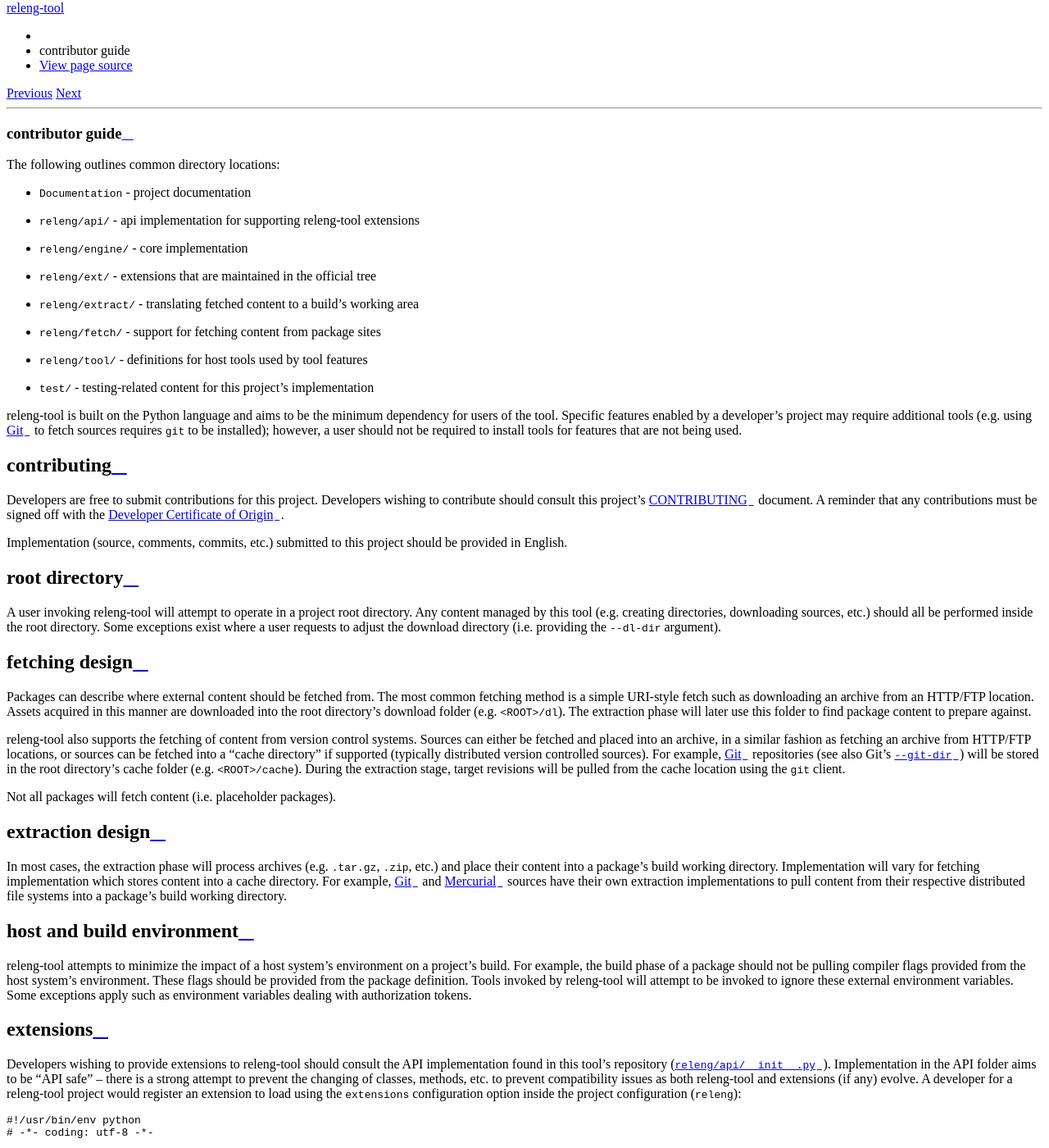
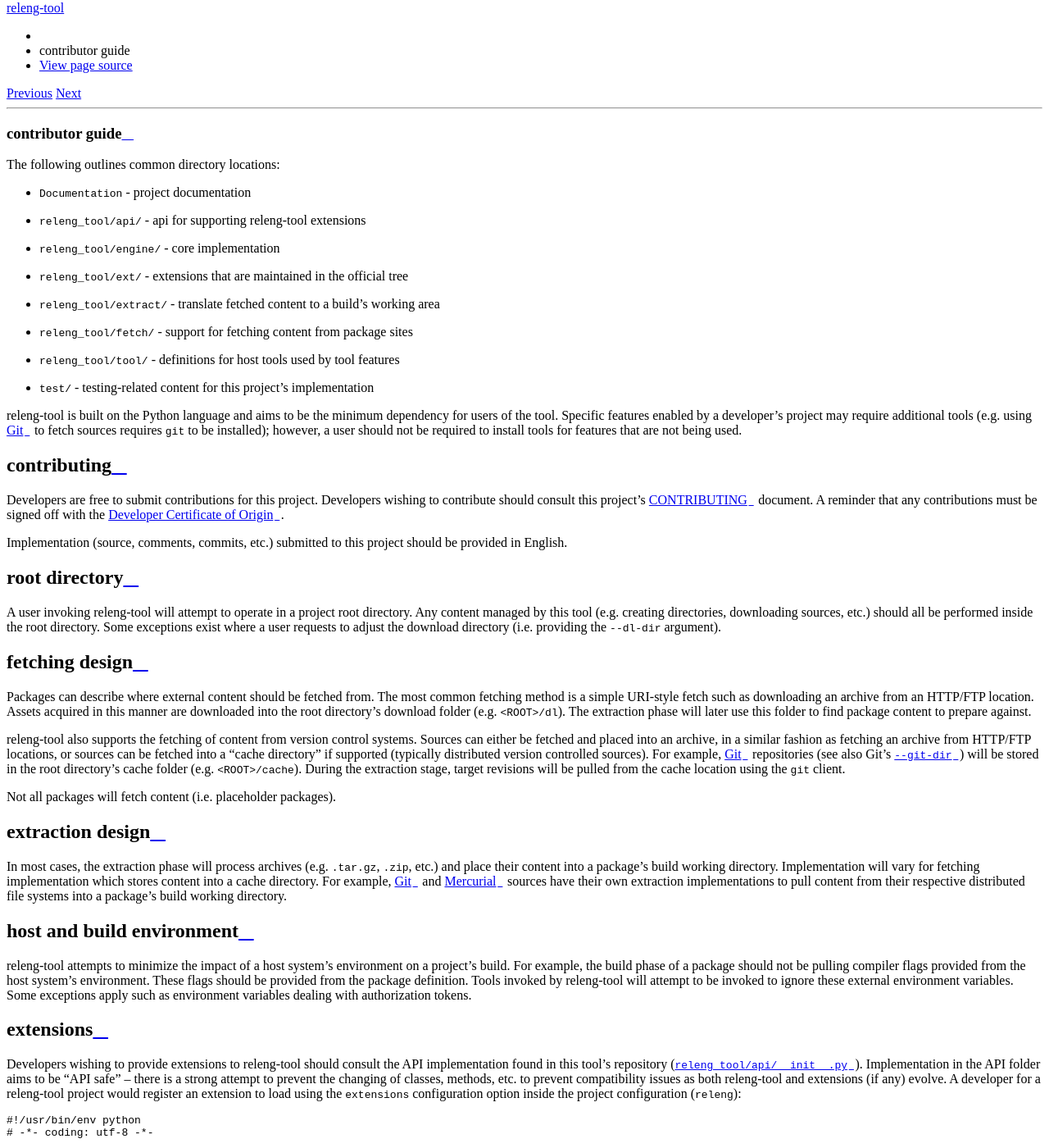
Before and after one commit to releng-tool/releng-tool, a Sphinx documentation site: the page built from Documentation/contributor-guide.rst, in a window 1280 px wide and 1400 px high, scrolled down 812 px. Shown: the whole window at 82% size. Built offline with Sphinx 7.4.7 and the Read the Docs theme 2.0.0, drawn with Linux system fonts in a browser that asks for light colours.

Commit message:
Documentation: update namespace paths
The switch from the `releng` to the `releng_tool` namespace failed to
update the contributors guide documentation; updating as well.

Signed-off-by: James Knight <james.d.knight@live.com>
(cherry picked from commit cb5e38470c60a7627c558b2bc7d86e52a172474a)

```diff
--- a/Documentation/contributor-guide.rst
+++ b/Documentation/contributor-guide.rst
@@ -4,12 +4,12 @@
 The following outlines common directory locations:
 
 - ``Documentation`` - project documentation
-- ``releng/api/`` - api implementation for supporting releng-tool extensions
-- ``releng/engine/`` - core implementation
-- ``releng/ext/`` - extensions that are maintained in the official tree
-- ``releng/extract/`` - translating fetched content to a build's working area
-- ``releng/fetch/`` - support for fetching content from package sites
-- ``releng/tool/`` - definitions for host tools used by tool features
+- ``releng_tool/api/`` - api for supporting releng-tool extensions
+- ``releng_tool/engine/`` - core implementation
+- ``releng_tool/ext/`` - extensions that are maintained in the official tree
+- ``releng_tool/extract/`` - translate fetched content to a build's working area
+- ``releng_tool/fetch/`` - support for fetching content from package sites
+- ``releng_tool/tool/`` - definitions for host tools used by tool features
 - ``test/`` - testing-related content for this project's implementation
 
 releng-tool is built on the Python language and aims to be the minimum
@@ -87,7 +87,7 @@
 ----------
 
 Developers wishing to provide extensions to releng-tool should consult the API
-implementation found in this tool's repository (|releng/api/__init__.py|_).
+implementation found in this tool's repository (|releng_tool/api/__init__.py|_).
 Implementation in the API folder aims to be "API safe" -- there is a strong
 attempt to prevent the changing of classes, methods, etc. to prevent
 compatibility issues as both releng-tool and extensions (if any) evolve. A
@@ -136,7 +136,7 @@
 For more details for API details, consult the documentation found inside the
 `API implementation`_.
 
-.. |releng/api/__init__.py| replace:: ``releng/api/__init__.py``
+.. |releng_tool/api/__init__.py| replace:: ``releng_tool/api/__init__.py``
 
 documentation
 -------------
@@ -155,9 +155,9 @@
    | https://github.com/releng-tool/releng-tool-doc-translations-builder
 
 .. _--git-dir: https://git-scm.com/docs/git#git---git-dirltpathgt
-.. _API implementation: https://github.com/releng-tool/releng-tool/blob/master/releng/api/__init__.py
+.. _API implementation: https://github.com/releng-tool/releng-tool/blob/master/releng_tool/api/__init__.py
 .. _CONTRIBUTING: https://github.com/releng-tool/releng-tool/blob/master/CONTRIBUTING.rst
 .. _Developer Certificate of Origin: https://developercertificate.org/
 .. _Git: https://git-scm.com/
 .. _Mercurial: https://www.mercurial-scm.org/
-.. _releng/api/__init__.py: https://github.com/releng-tool/releng-tool/blob/master/releng/api/__init__.py
+.. _releng_tool/api/__init__.py: https://github.com/releng-tool/releng-tool/blob/master/releng_tool/api/__init__.py
```
